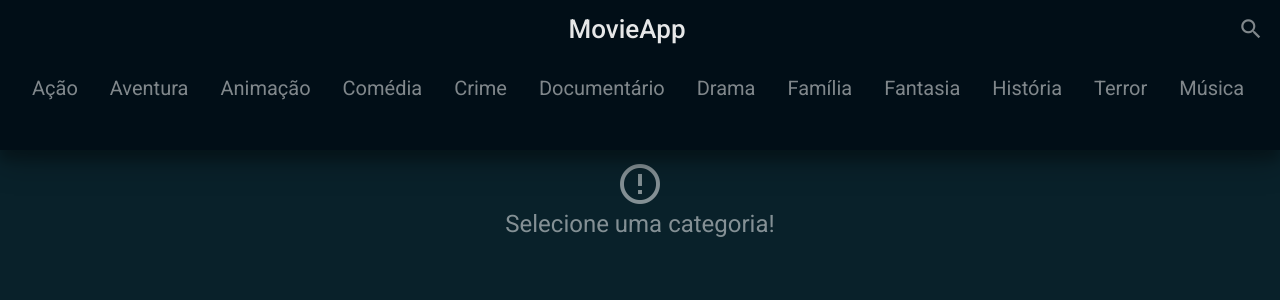
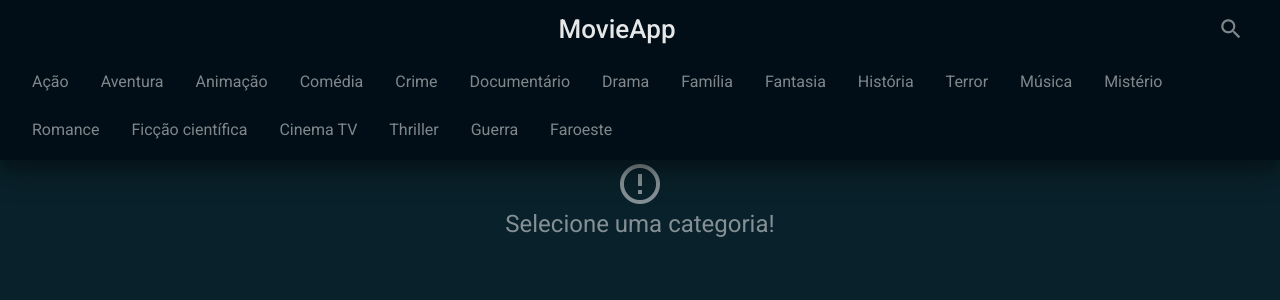
Before and after one commit to flavioms/frontend-vue-movies, a Vue app: page / in a window 1280 px wide. Shown: the top 300 px of the page. Built offline with nearby package versions, Linux system fonts and the light colour scheme.

Commit message:
Header resposivo para desktop

```diff
--- a/src/components/Header.vue
+++ b/src/components/Header.vue
@@ -1,75 +1,171 @@
 <template>
   <header class="header-movie">
+
     <h1 class="title">{{title}}</h1>
+
     <div class="search">
+
       <input v-if="searchView" v-on:keyup.stop="chamarPesquisa" v-model="movieTitle" class="input" type="text">
+
       <i class="material-icons" @click="searchView = !searchView">search</i>
+
     </div>
 
+
+
     <ul class="navbar-movie">
+
       <router-link :to="/movies/+categoria.id" class="item" v-for="categoria in categorys" :key="categoria.id">{{categoria.name}}</router-link>
+
     </ul>
+
   </header>
 </template>
 
 <script>
-import { mapState } from 'vuex';
+import { mapState } from "vuex";
+
 import { mapGetters } from "vuex";
+
 export default {
-  name: 'Header',
-  data () {
+  name: "Header",
+
+  data() {
     return {
       searchView: false,
-      movieTitle: ''
+
+      movieTitle: ""
+    };
+  },
+
+  methods: {
+    chamarPesquisa() {
+      this.$emit("pesquisar", {
+        movieTitle: this.movieTitle
+      });
     }
   },
-  methods: {
-    chamarPesquisa() {
-      this.$emit('pesquisar', {'movieTitle': this.movieTitle});
-    },
+
+  mounted() {
+    this.$store.dispatch("allCategory");
   },
 
-  mounted () {
-    this.$store.dispatch('allCategory');
-  },
+  props: ["title"],
 
-  props: ['title'],
   computed: {
     ...mapState(["categorys"]),
+
     ...mapGetters(["findMovieByTitle"])
   }
-
-}
+};
 </script>
 
 <style lang="scss">
-.header-movie{
+.header-movie {
   display: grid;
   position: fixed;
   overflow: hidden;
   box-sizing: border-box;
   z-index: 2;
   grid-template-columns: 1fr auto;
-  grid-template-areas:
-    "title search"
-    "navbar navbar";
-  height: 150px;
+  grid-template-areas: "title search" "navbar navbar";
+  height: 160px;
   width: 100vw;
   padding: 16px;
-  background-color: #010E17;
-  box-shadow: 0 14px 28px rgba(0,0,0,0.25), 0 10px 10px rgba(0,0,0,0.22);
+  background-color: #010e17;
+  box-shadow: 0 14px 28px rgba(0, 0, 0, 0.25), 0 10px 10px rgba(0, 0, 0, 0.22);
 
-
-  >.title{
+  > .title {
     grid-area: title;
     justify-self: center;
-    font-family: 'Roboto', sans-serif;
+    font-family: "Roboto", sans-serif;
     font-weight: 500;
     font-size: 26px;
     color: rgba(255, 255, 255, 0.9);
   }
+}
 
-  >.search{
+@media screen and (min-width: 600px) {
+  .navbar-movie {
+    grid-area: navbar;
+    display: flex;
+    flex-direction: row;
+    flex-wrap: wrap;
+    align-items: center;
+    margin: 16px 0;
+    > .item {
+      text-decoration: none;
+      font-size: 16px;
+      font-family: "Roboto", sans-serif;
+      font-weight: 400;
+      color: rgba(255, 255, 255, 0.5);
+      padding: 16px;
+    }
+
+    > .item.active {
+      color: white;
+      font-size: 20px;
+    }
+  }
+
+  .search {
+    grid-area: search;
+    display: flex;
+    flex-direction: row;
+    flex-wrap: nowrap;
+    justify-content: flex-end;
+    margin-right: 20px;
+    color: rgba(255, 255, 255, 0.5);
+
+    .input {
+      background: none;
+      border: none;
+      border-bottom: rgba($color: #fff, $alpha: 0.7) solid 1px;
+      width: 300px;
+      color: white;
+      padding: 0 8px;
+    }
+
+    .input:hover {
+      outline: none;
+    }
+
+    .material-icons {
+      font-size: 26px;
+    }
+  }
+
+}
+
+@media screen and (max-width: 600px) {
+  .navbar-movie {
+    grid-area: navbar;
+    display: flex;
+    flex-direction: row;
+    flex-wrap: nowrap;
+    align-items: center;
+    margin: 16px 0;
+    overflow: scroll;
+    > .item {
+      text-decoration: none;
+      font-size: 20px;
+      font-family: "Roboto", sans-serif;
+      font-weight: 400;
+      color: rgba(255, 255, 255, 0.5);
+      padding: 16px;
+    }
+
+    > .item.active {
+      color: white;
+      font-size: 24px;
+    }
+  }
+
+  .navbar-movie::-webkit-scrollbar {
+    display: none;
+  }
+
+  .search {
     grid-area: search;
     display: flex;
     flex-direction: row;
@@ -77,7 +173,7 @@ export default {
     justify-content: flex-end;
     color: rgba(255, 255, 255, 0.5);
 
-    .input{
+    .input {
       background: none;
       border: none;
       border-bottom: rgba($color: #fff, $alpha: 0.7) solid 1px;
@@ -86,46 +182,13 @@ export default {
       padding: 0 8px;
     }
 
-    .input:hover{
+    .input:hover {
       outline: none;
     }
 
-    .material-icons{
+    .material-icons {
       font-size: 26px;
     }
-
-
   }
-
-
-  .navbar-movie{
-    grid-area: navbar;
-    display: flex;
-    flex-direction: row;
-    flex-wrap: nowrap;
-    align-items: center;
-    margin: 16px 0;
-    overflow: scroll;
-
-    >.item{
-      text-decoration: none;
-      font-size: 20px;
-      font-family: 'Roboto', sans-serif;
-      font-weight: 400;
-      color: rgba(255, 255, 255, 0.5);
-      padding: 16px;
-    }
-
-    >.item.active{
-      color: white;
-      font-size: 24px;
-    }
-  }
-
 }
-
-.navbar-movie::-webkit-scrollbar{
-  display: none;
-}
-
 </style>
```
